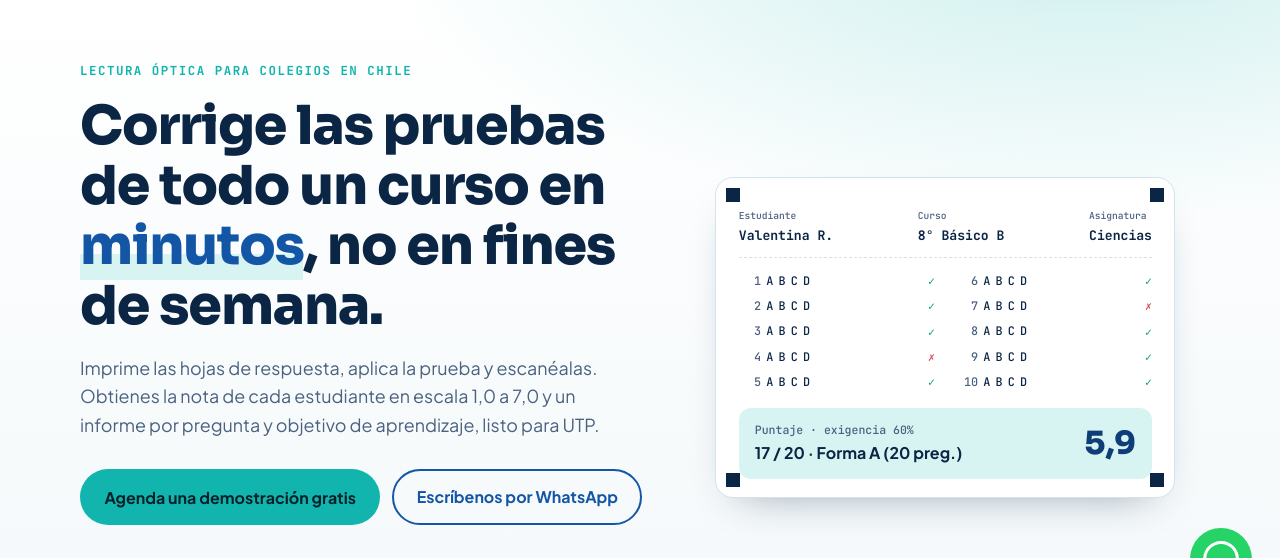
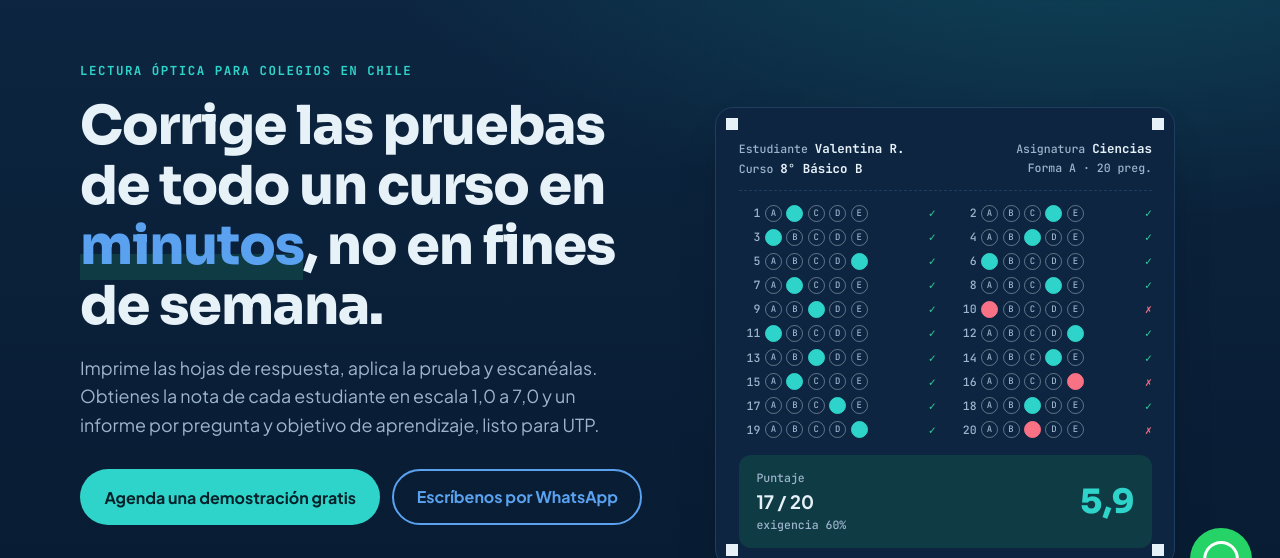
Before and after one commit to RenyRebolledo/sureduca-web, a plain HTML site: page corrector-pruebas.html in a window 1280 px wide. Shown: the part 182-740 px from the top of the page. Drawn offline with Linux system fonts and the light colour scheme.

Commit message:
Aplicar tema oscuro, hoja optica 20 preguntas A-E y tabla completa en corrector-pruebas.html

```diff
--- a/corrector-pruebas.html
+++ b/corrector-pruebas.html
@@ -11,27 +11,27 @@
   <link href="https://fonts.googleapis.com/css2?family=JetBrains+Mono:wght@500;700&family=Plus+Jakarta+Sans:wght@400;500;600;700&family=Sora:wght@700;800&display=swap" rel="stylesheet">
   <link rel="stylesheet" href="assets/css/style.css">
   <style>
-    /* Estilos inspirados en correctordepruebas.myshopify.com encapsulados en .cp-page */
+    /* Estilos dark theme exactos de correctordepruebas.myshopify.com encapsulados en .cp-page */
     .cp-page {
-      --cp-bg: #F3F8FA;
-      --cp-surface: #FFFFFF;
-      --cp-ink: #0B2545;
-      --cp-muted: #4A6180;
-      --cp-line: #D5E3EC;
-      --cp-azul: #1456A6;
-      --cp-azul-2: #0E3D78;
-      --cp-calipso: #12B5AE;
-      --cp-calipso-soft: #D8F4F2;
+      --cp-bg: #071a30;
+      --cp-surface: #0d2540;
+      --cp-ink: #E6F1F8;
+      --cp-muted: #9DB4CB;
+      --cp-line: #1f3d5f;
+      --cp-azul: #5AA2F0;
+      --cp-azul-2: #8cc0f7;
+      --cp-calipso: #2ED3C9;
+      --cp-calipso-soft: #0f3b45;
       --cp-on-dark: #EAF6FA;
-      --cp-band: #0B2545;
-      --cp-band-2: #123866;
-      --cp-ok: #0E9F6E;
-      --cp-bad: #D9485F;
+      --cp-band: #041222;
+      --cp-band-2: #0b2744;
+      --cp-ok: #34d399;
+      --cp-bad: #f87185;
       --cp-f-display: "Sora", "Segoe UI", system-ui, sans-serif;
       --cp-f-body: "Plus Jakarta Sans", "Segoe UI", system-ui, sans-serif;
       --cp-f-mono: "JetBrains Mono", ui-monospace, "SFMono-Regular", Menlo, monospace;
       --cp-r: 14px;
-      --cp-shadow: 0 18px 40px -24px rgba(11, 37, 69, 0.45);
+      --cp-shadow: 0 18px 40px -24px rgba(0, 0, 0, 0.7);
       background: var(--cp-bg);
       color: var(--cp-ink);
       font-family: var(--cp-f-body);
@@ -152,7 +152,7 @@
       overflow: hidden;
     }
 
-    .cp-marks { position: absolute; width: 14px; height: 14px; background: var(--cp-ink); }
+    .cp-marks { position: absolute; width: 12px; height: 12px; background: var(--cp-ink); }
     .cp-marks.tl { top: 10px; left: 10px; }
     .cp-marks.tr { top: 10px; right: 10px; }
     .cp-marks.bl { bottom: 10px; left: 10px; }
@@ -168,37 +168,37 @@
       border-bottom: 1px dashed var(--cp-line);
       padding-bottom: 0.7rem;
       margin-bottom: 0.85rem;
-      margin-top: 0.4rem;
+      margin-top: 0.5rem;
     }
 
-    .cp-sheet-head b { color: var(--cp-ink); display: block; font-size: 0.82rem; }
+    .cp-sheet-head b { color: var(--cp-ink); display: inline; font-size: 0.78rem; }
 
     .cp-grid-q {
       display: grid;
       grid-template-columns: 1fr 1fr;
-      gap: 0.4rem 1.3rem;
+      gap: 0.35rem 1.2rem;
       font-family: var(--cp-f-mono);
-      font-size: 0.74rem;
+      font-size: 0.72rem;
     }
 
-    .cp-q { display: flex; align-items: center; gap: 0.32rem; }
-    .cp-q .n { width: 1.4rem; text-align: right; color: var(--cp-muted); font-variant-numeric: tabular-nums; }
+    .cp-q { display: flex; align-items: center; gap: 0.28rem; }
+    .cp-q .n { width: 1.35rem; text-align: right; color: var(--cp-muted); font-variant-numeric: tabular-nums; flex-shrink: 0; }
     .cp-bub {
-      width: 17px; height: 17px; border-radius: 50%;
-      border: 1.5px solid rgba(11, 37, 69, 0.45);
-      display: grid; place-items: center;
-      font-size: 0.55rem; color: var(--cp-muted);
+      width: 17px; height: 17px; border-radius: 50%; flex-shrink: 0;
+      border: 1.5px solid rgba(230, 241, 248, 0.38);
+      display: inline-flex; align-items: center; justify-content: center;
+      font-size: 0.56rem; color: var(--cp-muted); line-height: 1;
     }
     .cp-bub.f { background: var(--cp-ink); border-color: var(--cp-ink); color: transparent; }
-    .cp-q.ok .cp-bub.f { background: var(--cp-calipso); border-color: var(--cp-calipso); }
-    .cp-q.bad .cp-bub.f { background: var(--cp-bad); border-color: var(--cp-bad); }
-    .cp-q .tag { margin-left: auto; font-size: 0.72rem; font-weight: 700; }
+    .cp-q.ok .cp-bub.f { background: var(--cp-calipso); border-color: var(--cp-calipso); color: transparent; }
+    .cp-q.bad .cp-bub.f { background: var(--cp-bad); border-color: var(--cp-bad); color: transparent; }
+    .cp-q .tag { margin-left: auto; font-size: 0.72rem; font-weight: 700; padding-left: 4px; }
     .cp-q.ok .tag { color: var(--cp-ok); }
     .cp-q.bad .tag { color: var(--cp-bad); }
 
     .cp-scan {
       position: absolute; left: 0; right: 0; height: 46px; top: -50px;
-      background: linear-gradient(180deg, transparent, rgba(18, 181, 174, 0.38), transparent);
+      background: linear-gradient(180deg, transparent, rgba(46, 211, 201, 0.32), transparent);
       pointer-events: none;
       animation: cpScan 3.6s ease-in-out infinite;
     }
@@ -206,12 +206,12 @@
 
     .cp-result {
       display: flex; align-items: center; justify-content: space-between; gap: 1rem;
-      margin-top: 1rem; padding: 0.85rem 1rem; border-radius: 12px;
+      margin-top: 1rem; padding: 0.85rem 1.1rem; border-radius: 12px;
       background: var(--cp-calipso-soft);
     }
     .cp-result .nota {
-      font-family: var(--cp-f-display); font-weight: 800; font-size: 2rem;
-      color: var(--cp-azul-2); font-variant-numeric: tabular-nums; line-height: 1;
+      font-family: var(--cp-f-display); font-weight: 800; font-size: 2.1rem;
+      color: var(--cp-calipso); font-variant-numeric: tabular-nums; line-height: 1;
     }
     .cp-result small { font-family: var(--cp-f-mono); font-size: 0.72rem; color: var(--cp-muted); display: block; }
 
@@ -456,28 +456,44 @@
           <div class="cp-scan"></div>
 
           <div class="cp-sheet-head">
-            <div><small>Estudiante</small><b>Valentina R.</b></div>
-            <div><small>Curso</small><b>8° Básico B</b></div>
-            <div><small>Asignatura</small><b>Ciencias</b></div>
+            <div>
+              <div>Estudiante <b>Valentina R.</b></div>
+              <div>Curso <b>8° Básico B</b></div>
+            </div>
+            <div style="text-align: right;">
+              <div>Asignatura <b>Ciencias</b></div>
+              <div>Forma A · 20 preg.</div>
+            </div>
           </div>
 
           <div class="cp-grid-q">
-            <div class="cp-q ok"><span class="n">1</span><span class="bub f">A</span><span class="bub">B</span><span class="bub">C</span><span class="bub">D</span><span class="tag">✓</span></div>
-            <div class="cp-q ok"><span class="n">6</span><span class="bub">A</span><span class="bub f">B</span><span class="bub">C</span><span class="bub">D</span><span class="tag">✓</span></div>
-            <div class="cp-q ok"><span class="n">2</span><span class="bub">A</span><span class="bub">B</span><span class="bub f">C</span><span class="bub">D</span><span class="tag">✓</span></div>
-            <div class="cp-q bad"><span class="n">7</span><span class="bub">A</span><span class="bub">B</span><span class="bub f">C</span><span class="bub">D</span><span class="tag">✗</span></div>
-            <div class="cp-q ok"><span class="n">3</span><span class="bub">A</span><span class="bub f">B</span><span class="bub">C</span><span class="bub">D</span><span class="tag">✓</span></div>
-            <div class="cp-q ok"><span class="n">8</span><span class="bub f">A</span><span class="bub">B</span><span class="bub">C</span><span class="bub">D</span><span class="tag">✓</span></div>
-            <div class="cp-q bad"><span class="n">4</span><span class="bub f">A</span><span class="bub">B</span><span class="bub">C</span><span class="bub">D</span><span class="tag">✗</span></div>
-            <div class="cp-q ok"><span class="n">9</span><span class="bub">A</span><span class="bub">B</span><span class="bub">C</span><span class="bub f">D</span><span class="tag">✓</span></div>
-            <div class="cp-q ok"><span class="n">5</span><span class="bub">A</span><span class="bub">B</span><span class="bub f">C</span><span class="bub">D</span><span class="tag">✓</span></div>
-            <div class="cp-q ok"><span class="n">10</span><span class="bub">A</span><span class="bub f">B</span><span class="bub">C</span><span class="bub">D</span><span class="tag">✓</span></div>
+            <div class="cp-q ok"><span class="n">1</span><span class="bub cp-bub">A</span><span class="bub cp-bub f">B</span><span class="bub cp-bub">C</span><span class="bub cp-bub">D</span><span class="bub cp-bub">E</span><span class="tag">✓</span></div>
+            <div class="cp-q ok"><span class="n">2</span><span class="bub cp-bub">A</span><span class="bub cp-bub">B</span><span class="bub cp-bub">C</span><span class="bub cp-bub f">D</span><span class="bub cp-bub">E</span><span class="tag">✓</span></div>
+            <div class="cp-q ok"><span class="n">3</span><span class="bub cp-bub f">A</span><span class="bub cp-bub">B</span><span class="bub cp-bub">C</span><span class="bub cp-bub">D</span><span class="bub cp-bub">E</span><span class="tag">✓</span></div>
+            <div class="cp-q ok"><span class="n">4</span><span class="bub cp-bub">A</span><span class="bub cp-bub">B</span><span class="bub cp-bub f">C</span><span class="bub cp-bub">D</span><span class="bub cp-bub">E</span><span class="tag">✓</span></div>
+            <div class="cp-q ok"><span class="n">5</span><span class="bub cp-bub">A</span><span class="bub cp-bub">B</span><span class="bub cp-bub">C</span><span class="bub cp-bub">D</span><span class="bub cp-bub f">E</span><span class="tag">✓</span></div>
+            <div class="cp-q ok"><span class="n">6</span><span class="bub cp-bub f">A</span><span class="bub cp-bub">B</span><span class="bub cp-bub">C</span><span class="bub cp-bub">D</span><span class="bub cp-bub">E</span><span class="tag">✓</span></div>
+            <div class="cp-q ok"><span class="n">7</span><span class="bub cp-bub">A</span><span class="bub cp-bub f">B</span><span class="bub cp-bub">C</span><span class="bub cp-bub">D</span><span class="bub cp-bub">E</span><span class="tag">✓</span></div>
+            <div class="cp-q ok"><span class="n">8</span><span class="bub cp-bub">A</span><span class="bub cp-bub">B</span><span class="bub cp-bub">C</span><span class="bub cp-bub f">D</span><span class="bub cp-bub">E</span><span class="tag">✓</span></div>
+            <div class="cp-q ok"><span class="n">9</span><span class="bub cp-bub">A</span><span class="bub cp-bub">B</span><span class="bub cp-bub f">C</span><span class="bub cp-bub">D</span><span class="bub cp-bub">E</span><span class="tag">✓</span></div>
+            <div class="cp-q bad"><span class="n">10</span><span class="bub cp-bub f">A</span><span class="bub cp-bub">B</span><span class="bub cp-bub">C</span><span class="bub cp-bub">D</span><span class="bub cp-bub">E</span><span class="tag">✗</span></div>
+            <div class="cp-q ok"><span class="n">11</span><span class="bub cp-bub f">A</span><span class="bub cp-bub">B</span><span class="bub cp-bub">C</span><span class="bub cp-bub">D</span><span class="bub cp-bub">E</span><span class="tag">✓</span></div>
+            <div class="cp-q ok"><span class="n">12</span><span class="bub cp-bub">A</span><span class="bub cp-bub">B</span><span class="bub cp-bub">C</span><span class="bub cp-bub">D</span><span class="bub cp-bub f">E</span><span class="tag">✓</span></div>
+            <div class="cp-q ok"><span class="n">13</span><span class="bub cp-bub">A</span><span class="bub cp-bub">B</span><span class="bub cp-bub f">C</span><span class="bub cp-bub">D</span><span class="bub cp-bub">E</span><span class="tag">✓</span></div>
+            <div class="cp-q ok"><span class="n">14</span><span class="bub cp-bub">A</span><span class="bub cp-bub">B</span><span class="bub cp-bub">C</span><span class="bub cp-bub f">D</span><span class="bub cp-bub">E</span><span class="tag">✓</span></div>
+            <div class="cp-q ok"><span class="n">15</span><span class="bub cp-bub">A</span><span class="bub cp-bub f">B</span><span class="bub cp-bub">C</span><span class="bub cp-bub">D</span><span class="bub cp-bub">E</span><span class="tag">✓</span></div>
+            <div class="cp-q bad"><span class="n">16</span><span class="bub cp-bub">A</span><span class="bub cp-bub">B</span><span class="bub cp-bub">C</span><span class="bub cp-bub">D</span><span class="bub cp-bub f">E</span><span class="tag">✗</span></div>
+            <div class="cp-q ok"><span class="n">17</span><span class="bub cp-bub">A</span><span class="bub cp-bub">B</span><span class="bub cp-bub">C</span><span class="bub cp-bub f">D</span><span class="bub cp-bub">E</span><span class="tag">✓</span></div>
+            <div class="cp-q ok"><span class="n">18</span><span class="bub cp-bub">A</span><span class="bub cp-bub">B</span><span class="bub cp-bub f">C</span><span class="bub cp-bub">D</span><span class="bub cp-bub">E</span><span class="tag">✓</span></div>
+            <div class="cp-q ok"><span class="n">19</span><span class="bub cp-bub">A</span><span class="bub cp-bub">B</span><span class="bub cp-bub">C</span><span class="bub cp-bub">D</span><span class="bub cp-bub f">E</span><span class="tag">✓</span></div>
+            <div class="cp-q bad"><span class="n">20</span><span class="bub cp-bub">A</span><span class="bub cp-bub">B</span><span class="bub cp-bub f">C</span><span class="bub cp-bub">D</span><span class="bub cp-bub">E</span><span class="tag">✗</span></div>
           </div>
 
           <div class="cp-result">
             <div>
-              <small>Puntaje · exigencia 60%</small>
-              <strong>17 / 20 · Forma A (20 preg.)</strong>
+              <small>Puntaje</small>
+              <strong style="font-size: 1.15rem;">17 / 20</strong>
+              <small>exigencia 60%</small>
             </div>
             <div class="nota">5,9</div>
           </div>
@@ -642,8 +658,8 @@
 
             <div class="cp-tbl-wrap">
               <table class="cp-esc">
-                <thead>
-                  <tr><th>Puntaje</th><th>Nota</th><th>Estado</th></tr>
+                <thead id="calcTableHead">
+                  <tr><th>Ptje.</th><th>Nota</th><th>Ptje.</th><th>Nota</th><th>Ptje.</th><th>Nota</th><th>Ptje.</th><th>Nota</th><th>Ptje.</th><th>Nota</th></tr>
                 </thead>
                 <tbody id="calcTableBody"></tbody>
               </table>
@@ -912,6 +928,7 @@
       const gradeEl = document.getElementById('calcGrade');
       const statusEl = document.getElementById('calcStatus');
       const cutoffEl = document.getElementById('calcCutoff');
+      const thead = document.getElementById('calcTableHead');
       const tbody = document.getElementById('calcTableBody');
 
       function calcNota(obt, max, exig) {
@@ -934,22 +951,36 @@
 
         if (rounded >= 4.0) {
           statusEl.textContent = 'Aprobado';
-          statusEl.style.color = '#0E9F6E';
+          statusEl.style.color = '#34d399';
+          gradeEl.style.color = '#34d399';
         } else {
           statusEl.textContent = 'Reprobado';
-          statusEl.style.color = '#D9485F';
+          statusEl.style.color = '#f87185';
+          gradeEl.style.color = '#f87185';
         }
 
-        // Tabla de referencia alrededor del puntaje obtenido
-        const center = Math.round(obt);
-        const start = Math.max(0, center - 3);
-        const end = Math.min(Math.round(max), start + 6);
+        // Tabla completa multi-columna (10 filas por bloque, igual a correctordepruebas.cl)
+        const total = Math.min(200, Math.round(max));
+        const rowsPerCol = 10;
+        const numCols = Math.ceil((total + 1) / rowsPerCol);
+        thead.innerHTML = '<tr>' + Array(numCols).fill('<th>Ptje.</th><th>Nota</th>').join('') + '</tr>';
+
         let rows = '';
-        for (let p = start; p <= end; p++) {
-          const n = calcNota(p, max, exig);
-          const ok = n >= 4.0;
-          const isCur = p === Math.round(obt);
-          rows += `<tr class="${isCur ? 'cur' : ''}"><td>${p}</td><td class="${ok ? 'hi' : 'lo'}">${n.toFixed(1).replace('.', ',')}</td><td>${ok ? 'Aprobado' : 'Reprobado'}</td></tr>`;
+        for (let r = 0; r < rowsPerCol; r++) {
+          let tds = '';
+          for (let c = 0; c < numCols; c++) {
+            const p = c * rowsPerCol + r;
+            if (p <= total) {
+              const n = calcNota(p, max, exig);
+              const ok = n >= 4.0;
+              const isCur = p === Math.round(obt);
+              const bg = isCur ? 'background: var(--cp-calipso-soft); font-weight: 700;' : '';
+              tds += `<td style="${bg}">${p}</td><td class="${ok ? 'hi' : 'lo'}" style="${bg}">${n.toFixed(1).replace('.', ',')}</td>`;
+            } else {
+              tds += '<td></td><td></td>';
+            }
+          }
+          rows += `<tr>${tds}</tr>`;
         }
         tbody.innerHTML = rows;
       }
```
